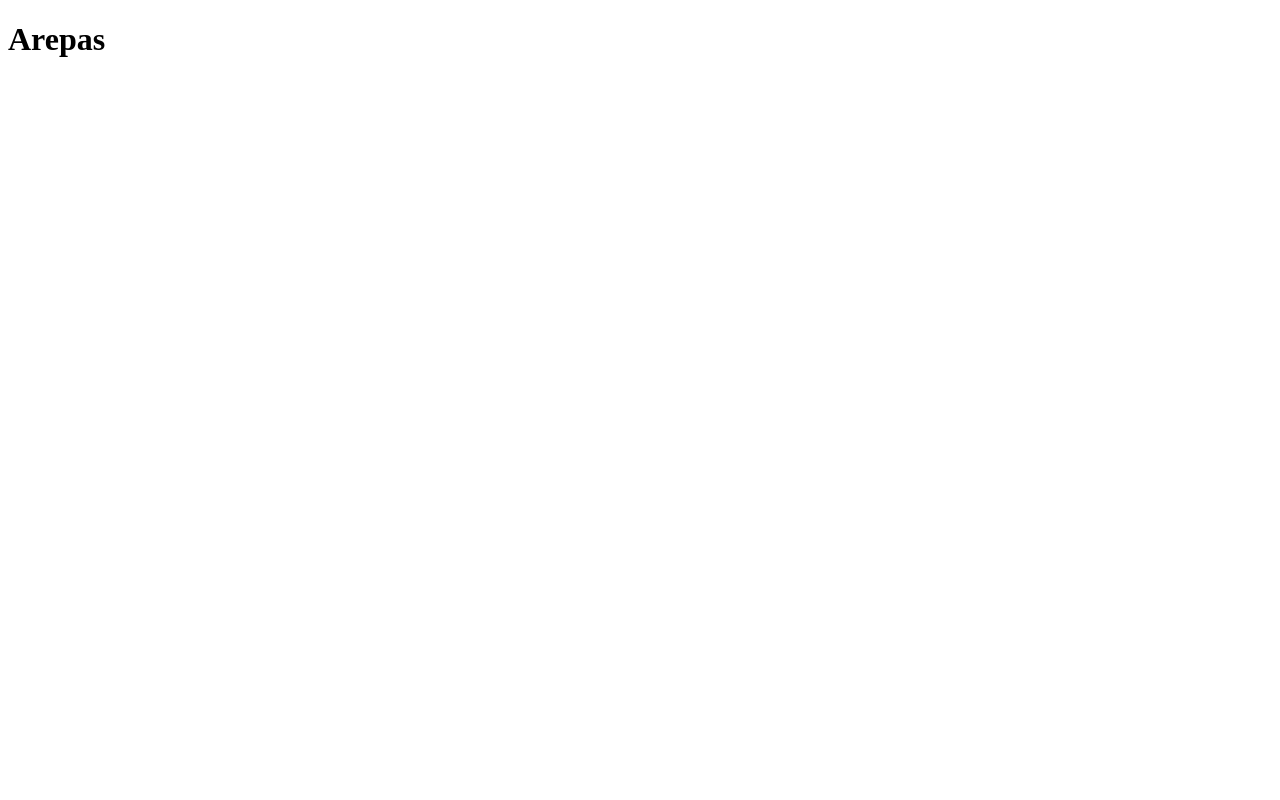
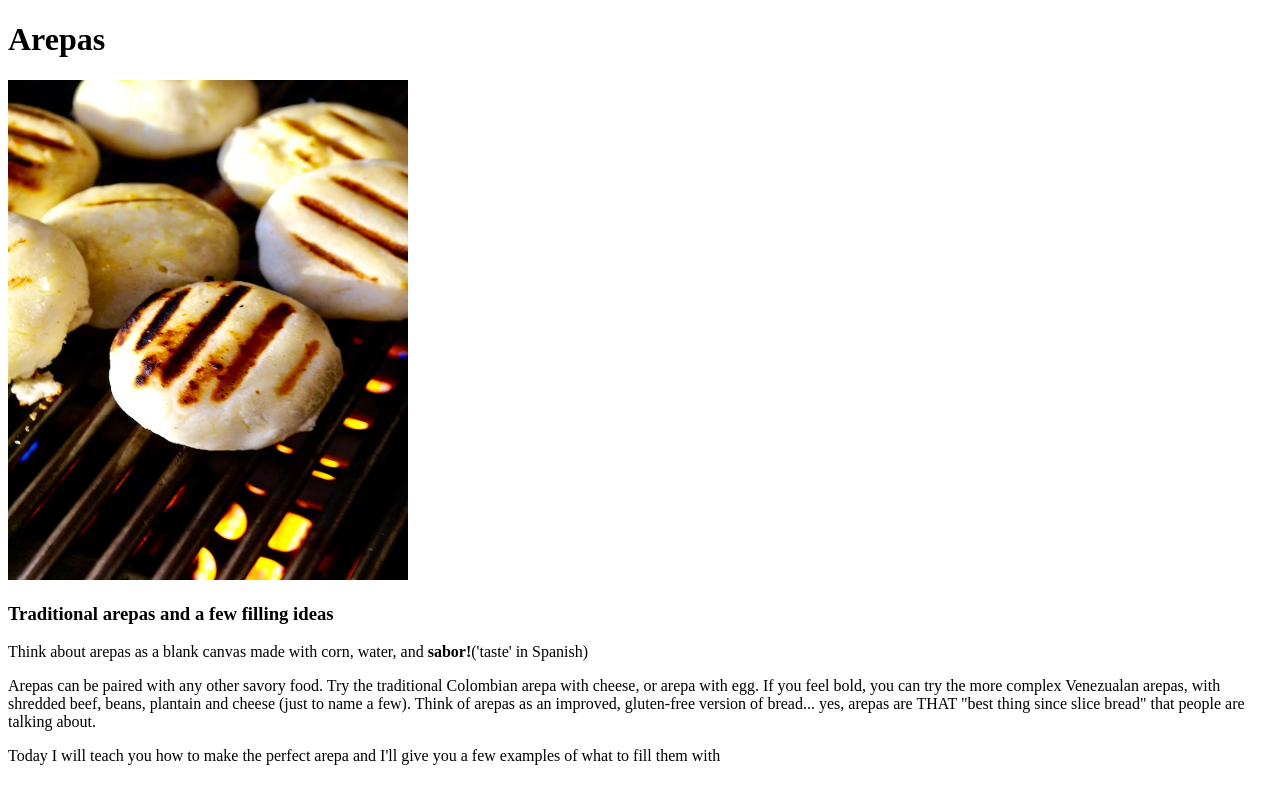
Before and after one commit to andresmrs/odin-recipes, a plain HTML site: page recipes/arepas.html in a window 1280 px wide. Drawn offline with Linux system fonts and the light colour scheme.

Commit message:
Changes to first recipe
Added image and text to firs recipe (arepas)

```diff
--- a/recipes/arepas.html
+++ b/recipes/arepas.html
@@ -1,11 +1,24 @@
 <!DOCTYPE html>
 <html lang="en">
+
 <head>
     <meta charset="UTF-8">
     <meta name="viewport" content="width=device-width, initial-scale=1.0">
     <title>Arepas</title>
 </head>
+
 <body>
     <h1>Arepas</h1>
+    <img src="../images/arepa.jpg" alt="image of finished arepas on a grill" width="400" height="500">
+    <h3>Traditional arepas and a few filling ideas</h3>
+    <p>Think about arepas as a blank canvas made with corn, water, and <strong>sabor!</strong>('taste' in Spanish)</p>
+    <p>Arepas can be paired with any other savory food. Try the traditional Colombian arepa with cheese, or arepa with
+        egg. If you feel bold, you can try the more complex Venezualan arepas, with shredded beef, beans, plantain and
+        cheese (just to name a few). Think of arepas as an improved, gluten-free version of bread... yes, arepas are
+        THAT "best thing since slice bread" that people are talking about.</p>
+    <p>Today I will teach you how to make the perfect arepa and I'll give you a few examples of what to fill them with
+    </p>
+
 </body>
+
 </html>
```
Also changed, not shown: images/arepa.jpg (added), 1 other file.
